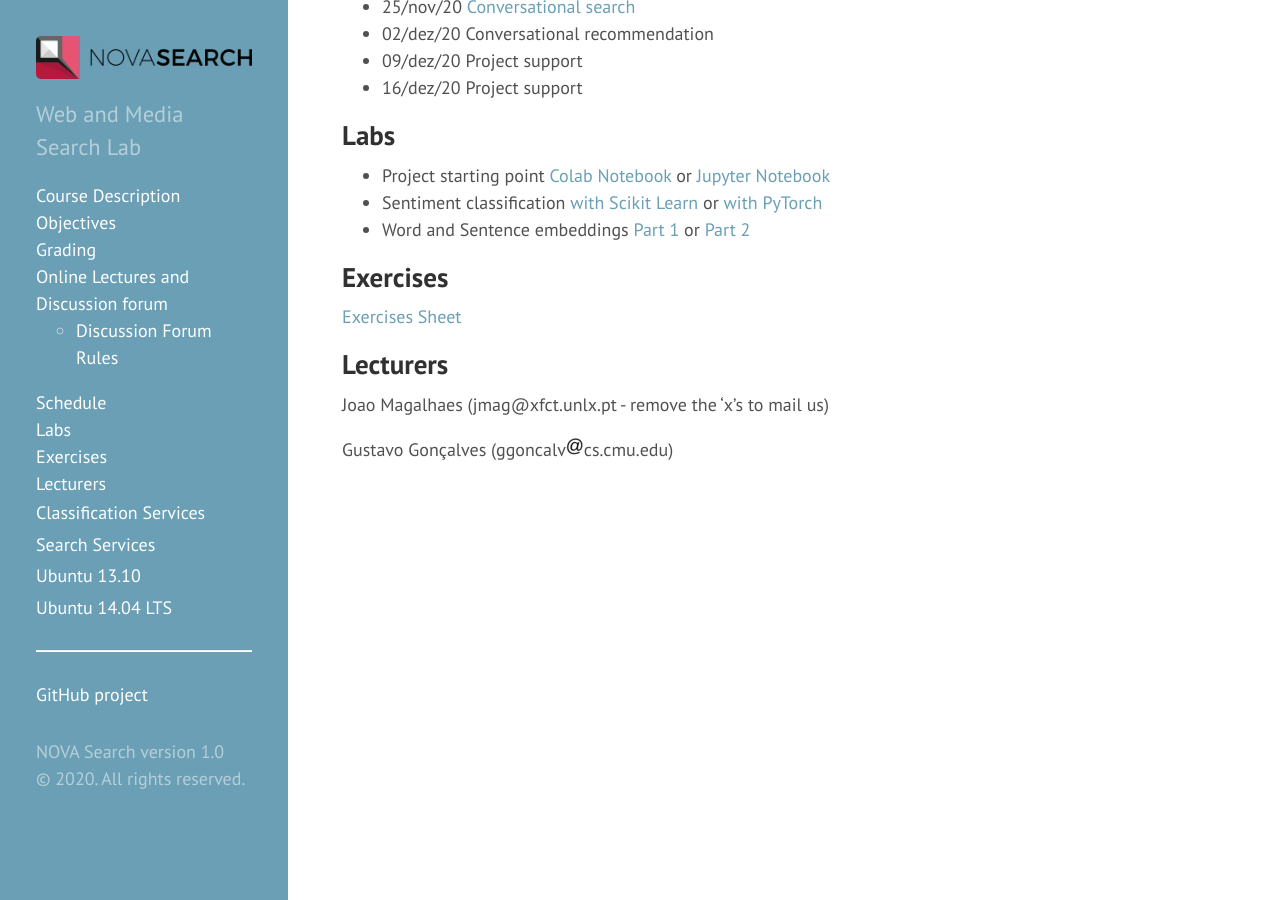
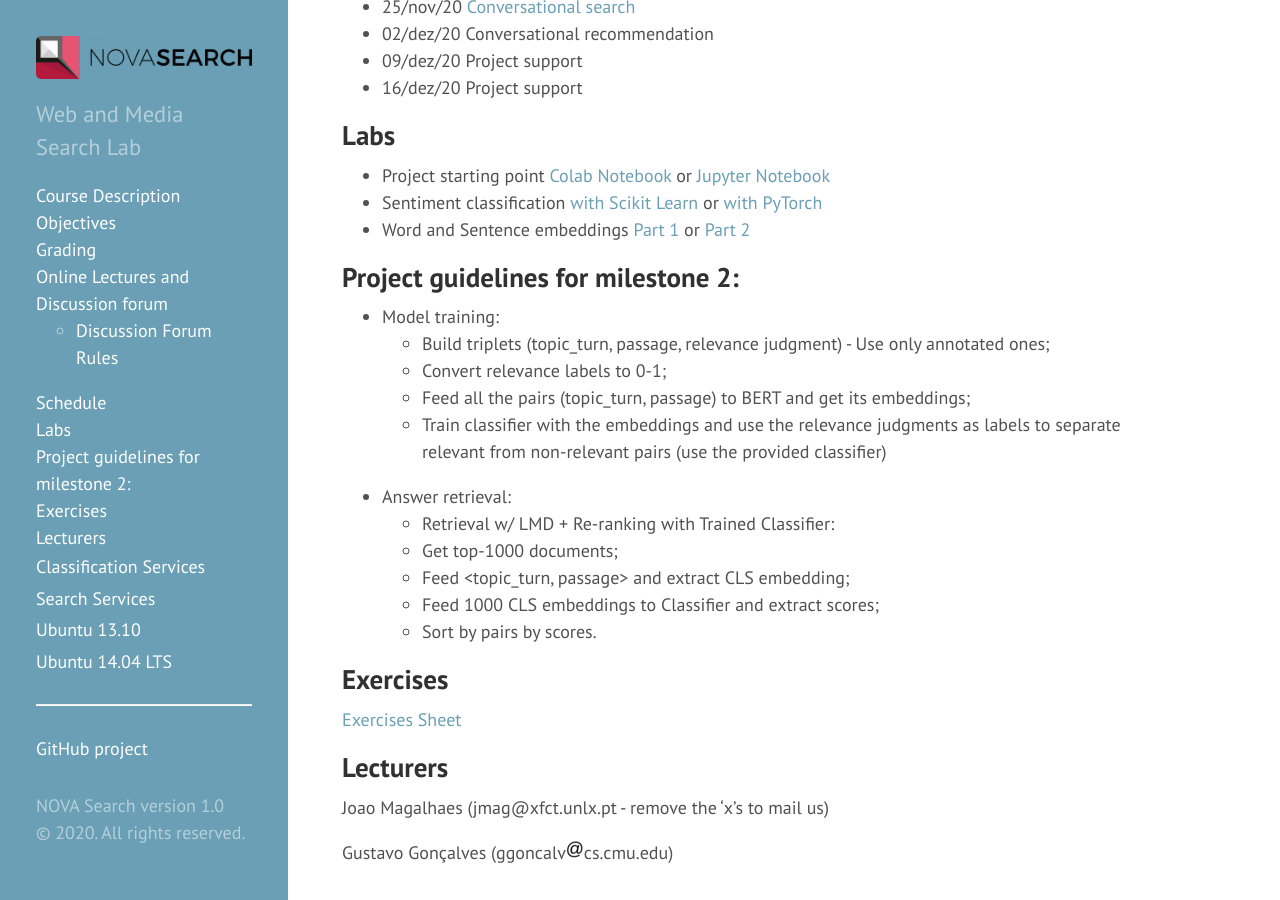
Before and after one commit to novasearch/wiki.novasearch.org, a Jekyll site: the page built from wiki/IR_NLP.md, in a window 1280 px wide and 900 px high, scrolled down 1518 px. Built offline with Jekyll 4.4.1, drawn with Linux system fonts in a browser that asks for light colours.

Commit message:
Update IR_NLP.md

```diff
--- a/wiki/IR_NLP.md
+++ b/wiki/IR_NLP.md
@@ -52,6 +52,19 @@ When registering for the discussion forum, please follow the username schema: "F
  - Sentiment classification [with Scikit Learn](/assets/files/Sentiment_classification_scikit_learn.ipynb) or [with PyTorch](/assets/files/SentimentClassification-Colab.ipynb)
  - Word and Sentence embeddings [Part 1](https://colab.research.google.com/drive/1CAjsUFwK--3366jotyOr6Jxe__bMmyhi?usp=sharing) or [Part 2](https://colab.research.google.com/drive/19dXRLvO_FrtOLyvaX1JAaPmOX8XGPCgy?usp=sharin)
 
+## Project guidelines for milestone 2:
+ - Model training:
+     - Build triplets (topic_turn, passage, relevance judgment) - Use only annotated ones;
+     - Convert relevance labels to 0-1;
+     - Feed all the pairs (topic_turn, passage) to BERT and get its embeddings;
+     - Train classifier with the embeddings and use the relevance judgments as labels to separate relevant from non-relevant pairs (use the provided classifier)
+
+ - Answer retrieval:
+     - Retrieval w/ LMD + Re-ranking with Trained Classifier:
+     - Get top-1000 documents;
+     - Feed <topic_turn, passage> and extract CLS embedding;
+     - Feed 1000 CLS embeddings to Classifier and extract scores;
+     - Sort by pairs by scores.
 
 ## Exercises
 [Exercises Sheet](/assets/files/Exercises.pdf)
```
